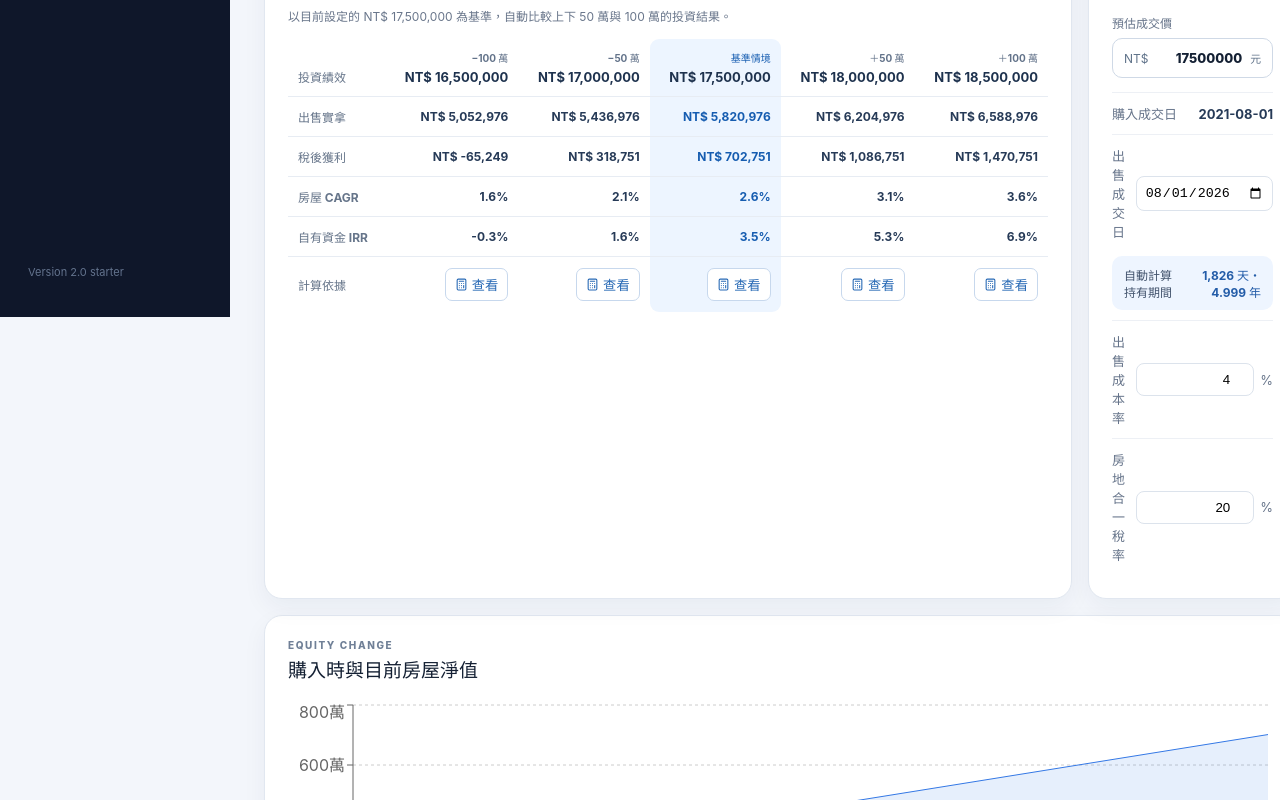
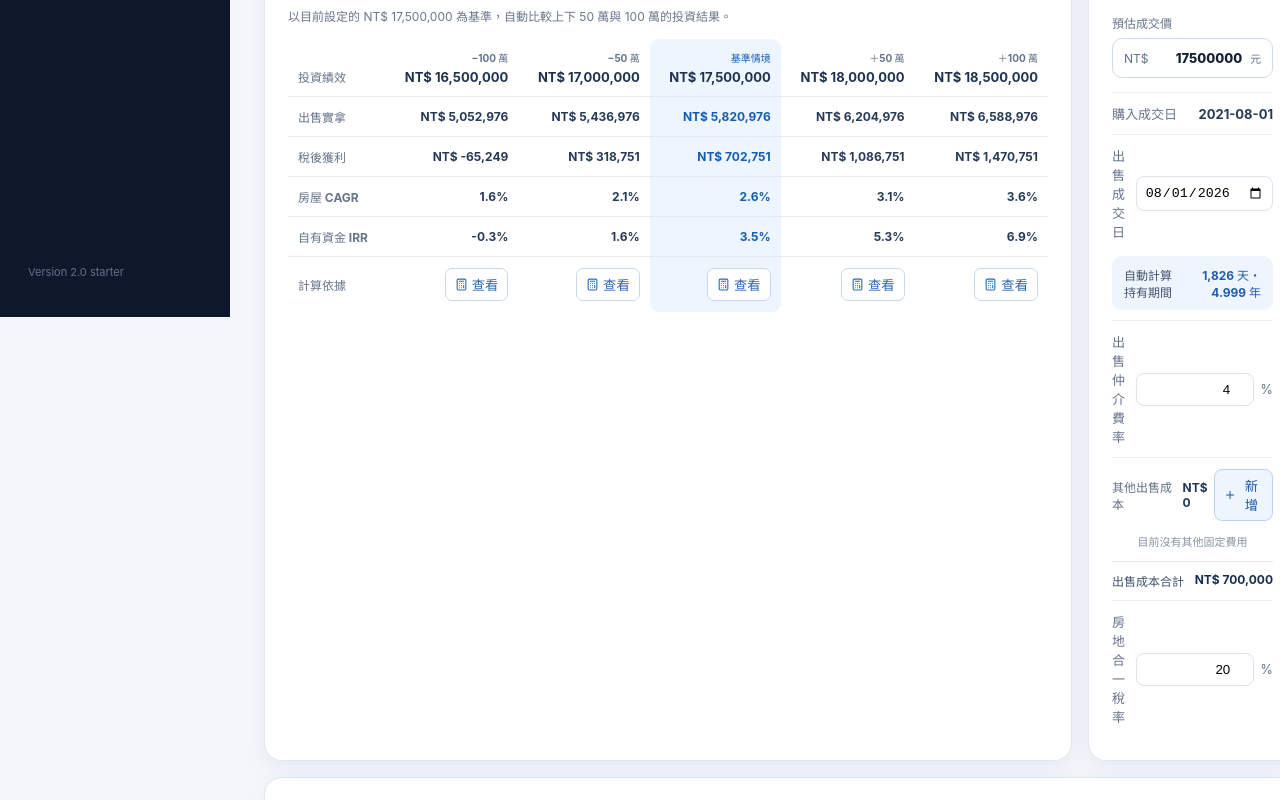
Before and after one commit to joycehakn/HouseVest, a React (Vite) app: page / in a window 1280 px wide. Shown: the part 483-1283 px from the top of the page. Built offline with nearby package versions, Linux system fonts and the light colour scheme.

Commit message:
feat(scenarios): itemize selling costs

```diff
--- a/src/App.tsx
+++ b/src/App.tsx
@@ -20,14 +20,16 @@ import { DocumentRecognition } from './ai/DocumentRecognition'
 
 type ScenarioInputs = {
   salePrice: number
-  saleCostsRate: number
+  sellingAgencyFeeRate: number
+  customSellingCosts: { id: string; name: string; amount: number }[]
   taxRate: number
   saleDate: string
 }
 
 const initialScenario: ScenarioInputs = {
   salePrice: 17_500_000,
-  saleCostsRate: 4,
+  sellingAgencyFeeRate: 4,
+  customSellingCosts: [],
   taxRate: 20,
   saleDate: '2026-08-01',
 }
@@ -80,7 +82,14 @@ function App() {
     annualRate: activeProperty.annualRate,
     remainingLoanYears: activeProperty.remainingLoanYears,
     purchaseDate: activeProperty.purchaseDate,
-    ...scenario,
+    salePrice: scenario.salePrice,
+    sellingAgencyFeeRate: scenario.sellingAgencyFeeRate,
+    otherSellingCosts: scenario.customSellingCosts.reduce(
+      (total, cost) => total + cost.amount,
+      0,
+    ),
+    taxRate: scenario.taxRate,
+    saleDate: scenario.saleDate,
   }), [activeProperty, scenario])
   const result = useMemo(() => calculatePropertyAnalysis(inputs), [inputs])
   const scenarioComparisons = useMemo(() => [
@@ -139,7 +148,8 @@ function App() {
       formula: '出售實拿 = 售價 − 出售成本 − 稅額 − 貸款餘額',
       rows: [
         { label: '預估成交價', value: nt(inputs.salePrice) },
-        { label: `出售成本（${inputs.saleCostsRate}%）`, value: nt(result.saleCosts), operator: '−' },
+        { label: `出售仲介費（${inputs.sellingAgencyFeeRate}%）`, value: nt(result.sellingAgencyFee), operator: '−' },
+        { label: '其他出售成本', value: nt(result.otherSellingCosts), operator: '−' },
         { label: `簡化稅額（${inputs.taxRate}%）`, value: nt(result.tax), operator: '−' },
         { label: '貸款餘額', value: nt(result.balance), operator: '−' },
         { label: '出售實拿', value: nt(result.netCash), operator: '=' },
@@ -236,6 +246,9 @@ function App() {
         { label: '基準預估成交價', value: nt(inputs.salePrice) },
         { label: '情境調整', value: `${scenarioResult.offset >= 0 ? '+' : '−'}${nt(Math.abs(scenarioResult.offset))}` },
         { label: '情境成交價', value: nt(scenarioResult.salePrice), operator: '=' },
+        { label: `出售仲介費（${inputs.sellingAgencyFeeRate}%）`, value: nt(comparison.sellingAgencyFee), operator: '−' },
+        { label: '其他出售成本', value: nt(comparison.otherSellingCosts), operator: '−' },
+        { label: '出售成本合計', value: nt(comparison.saleCosts), operator: '=' },
         { label: '出售實拿', value: nt(comparison.netCash) },
         { label: '稅後獲利', value: nt(comparison.profit) },
         { label: '房屋 CAGR', value: pct(comparison.cagr) },
@@ -245,12 +258,32 @@ function App() {
     })
   }
 
-  const updateScenarioNumber = (key: 'salePrice' | 'saleCostsRate' | 'taxRate', value: number) =>
+  const updateScenarioNumber = (key: 'salePrice' | 'sellingAgencyFeeRate' | 'taxRate', value: number) =>
     setScenario(current => ({ ...current, [key]: value }))
   const updateSaleDate = (value: string) => setScenario(current => {
     if (value <= activeProperty.purchaseDate || value < activeProperty.mortgageDataDate) return current
     return { ...current, saleDate: value }
   })
+  const addSellingCost = () => setScenario(current => ({
+    ...current,
+    customSellingCosts: [
+      ...current.customSellingCosts,
+      { id: crypto.randomUUID(), name: '', amount: 0 },
+    ],
+  }))
+  const updateSellingCost = (
+    id: string,
+    changes: Partial<ScenarioInputs['customSellingCosts'][number]>,
+  ) => setScenario(current => ({
+    ...current,
+    customSellingCosts: current.customSellingCosts.map(cost =>
+      cost.id === id ? { ...cost, ...changes } : cost
+    ),
+  }))
+  const removeSellingCost = (id: string) => setScenario(current => ({
+    ...current,
+    customSellingCosts: current.customSellingCosts.filter(cost => cost.id !== id),
+  }))
   const storeDatabase = (nextDatabase: PropertyDatabase) => {
     setDatabase(nextDatabase)
     savePropertyDatabase(window.localStorage, nextDatabase)
@@ -355,7 +388,20 @@ function App() {
           <div className="savedFact"><span>購入成交日</span><strong>{activeProperty.purchaseDate}</strong></div>
           <DateField label="出售成交日" value={inputs.saleDate} min={activeProperty.mortgageDataDate} onChange={updateSaleDate} />
           <div className="holdingPeriod"><span>自動計算持有期間</span><strong>{money(result.holdingDays)} 天・{result.holdingYears.toFixed(3)} 年</strong></div>
-          <Field label="出售成本率" value={inputs.saleCostsRate} suffix="%" step={0.1} onChange={v => updateScenarioNumber('saleCostsRate', v)} />
+          <Field label="出售仲介費率" value={inputs.sellingAgencyFeeRate} suffix="%" step={0.1} onChange={v => updateScenarioNumber('sellingAgencyFeeRate', v)} />
+          <div className="sellingCosts">
+            <div className="sellingCostsHeader">
+              <div><span>其他出售成本</span><strong>{nt(result.otherSellingCosts)}</strong></div>
+              <button type="button" onClick={addSellingCost}><Plus size={14}/>新增</button>
+            </div>
+            {scenario.customSellingCosts.length === 0 && <p>目前沒有其他固定費用</p>}
+            {scenario.customSellingCosts.map(cost => <div className="sellingCostRow" key={cost.id}>
+              <input aria-label="出售成本名稱" placeholder="例如：代書費" value={cost.name} onChange={event => updateSellingCost(cost.id, { name: event.target.value })} />
+              <input aria-label={`${cost.name || '出售成本'}金額`} type="number" min="0" placeholder="金額" value={cost.amount || ''} onChange={event => updateSellingCost(cost.id, { amount: event.target.value === '' ? 0 : Number(event.target.value) })} />
+              <button type="button" aria-label={`刪除${cost.name || '出售成本'}`} onClick={() => removeSellingCost(cost.id)}><Trash2 size={13}/></button>
+            </div>)}
+            <div className="sellingCostTotal"><span>出售成本合計</span><strong>{nt(result.saleCosts)}</strong></div>
+          </div>
           <Field label="房地合一稅率" value={inputs.taxRate} suffix="%" step={1} onChange={v => updateScenarioNumber('taxRate', v)} />
         </article>
       </section>
--- a/src/calculations/propertyAnalysis.ts
+++ b/src/calculations/propertyAnalysis.ts
@@ -11,7 +11,8 @@ export type PropertyInputs = {
   annualRate: number
   remainingLoanYears: number
   salePrice: number
-  saleCostsRate: number
+  sellingAgencyFeeRate: number
+  otherSellingCosts: number
   taxRate: number
   purchaseDate: string
   saleDate: string
@@ -31,6 +32,8 @@ export type PropertyAnalysis = {
   totalMortgagePayments: number
   mortgagePaymentMode: "actual" | "estimated"
   balance: number
+  sellingAgencyFee: number
+  otherSellingCosts: number
   saleCosts: number
   taxableGain: number
   tax: number
@@ -195,7 +198,10 @@ export function calculatePropertyAnalysis(
   const totalMortgagePayments =
     historicalMortgagePayments + futureMortgagePayments
   const balance = inputs.currentLoanBalance
-  const saleCosts = (inputs.salePrice * inputs.saleCostsRate) / 100
+  const sellingAgencyFee =
+    (inputs.salePrice * inputs.sellingAgencyFeeRate) / 100
+  const otherSellingCosts = inputs.otherSellingCosts
+  const saleCosts = sellingAgencyFee + otherSellingCosts
   const taxableGain = Math.max(
     0,
     inputs.salePrice - totalCost - saleCosts,
@@ -254,6 +260,8 @@ export function calculatePropertyAnalysis(
     totalMortgagePayments,
     mortgagePaymentMode: inputs.mortgagePaymentMode,
     balance,
+    sellingAgencyFee,
+    otherSellingCosts,
     saleCosts,
     taxableGain,
     tax,
```
Also changed, not shown: src/styles.css, 1 other file (tests, documents, lock files or other folders).
